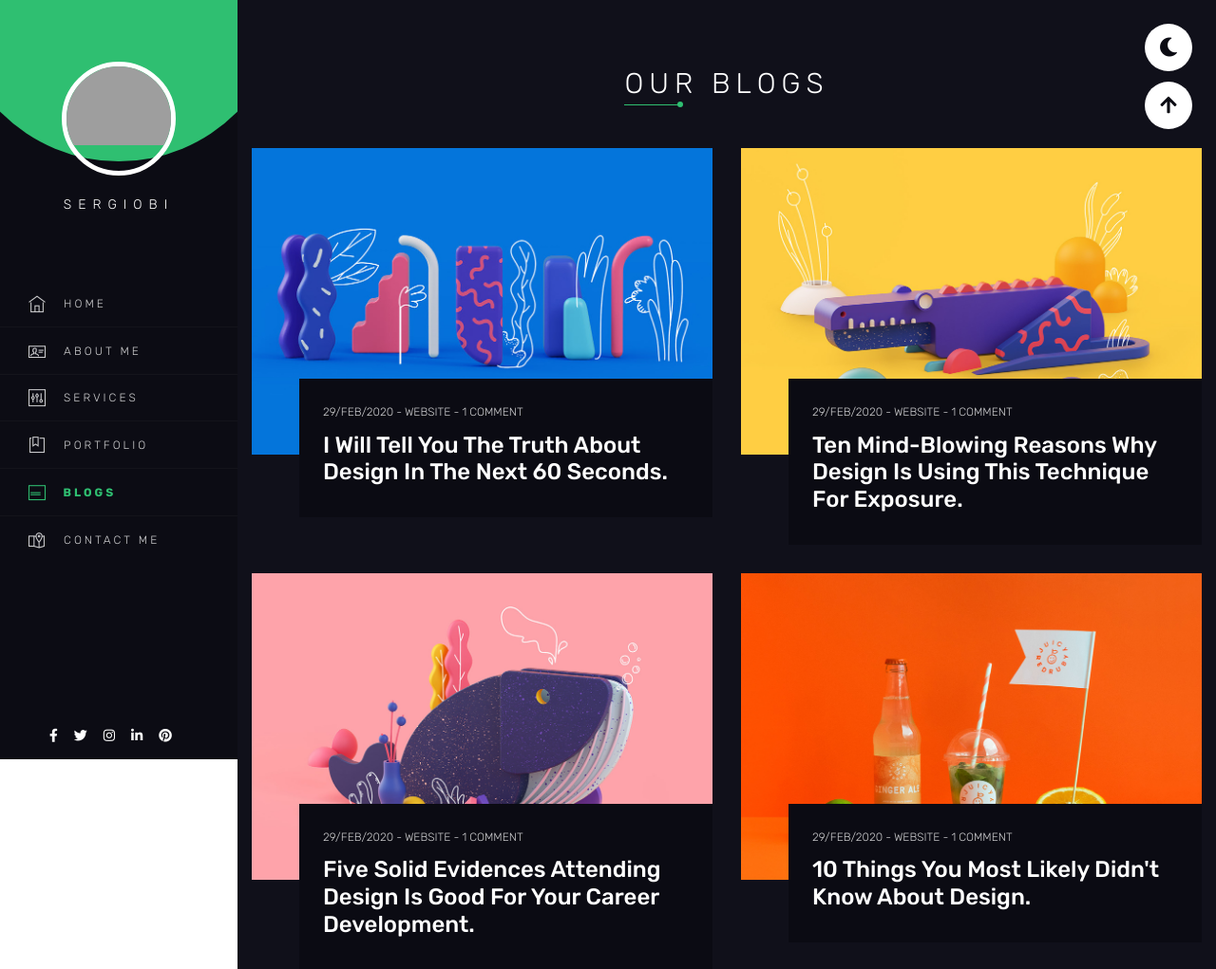
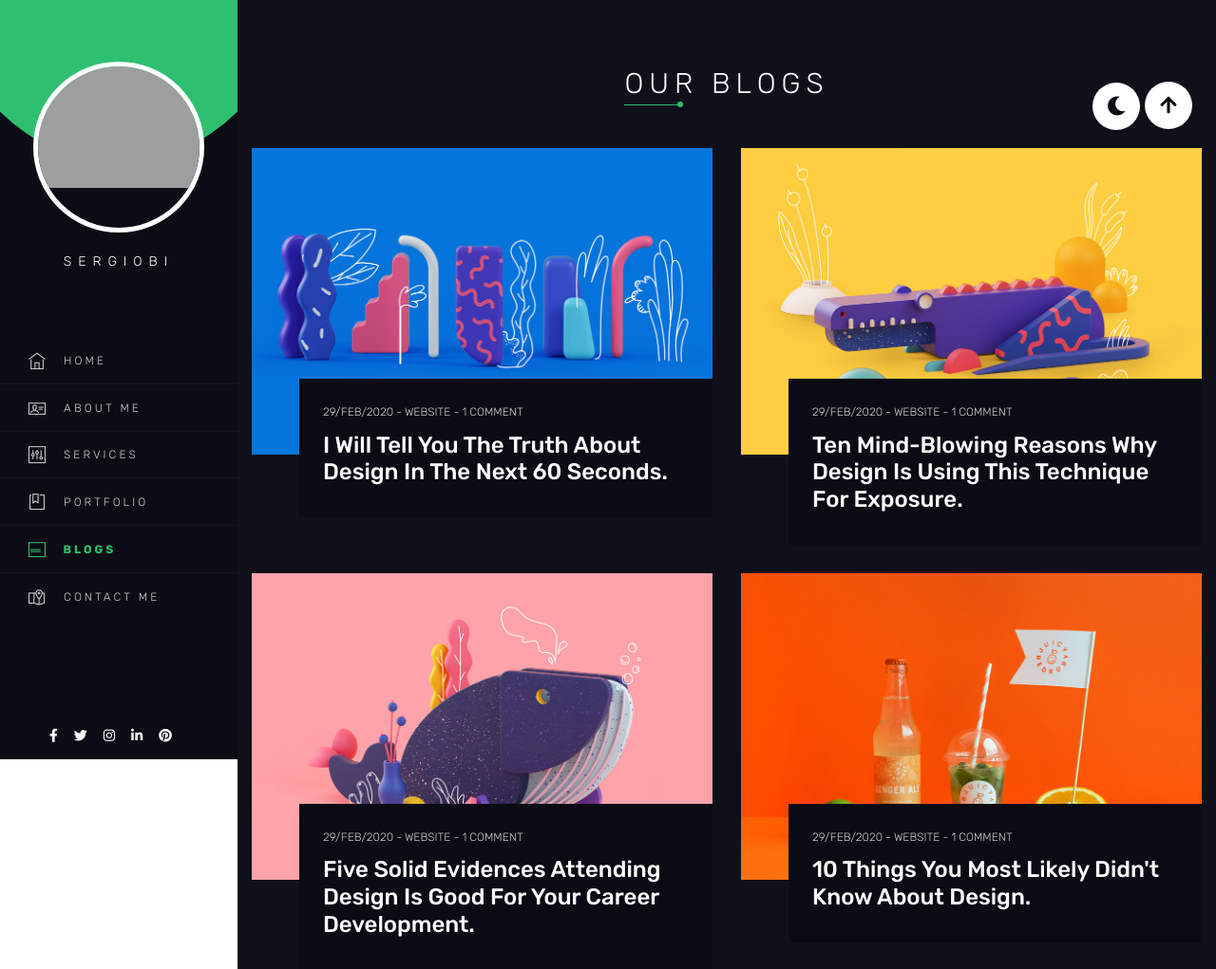
Before and after one commit to LittleGyaani/subhasish-sahoo, a PHP site: page /blog.html in a window 1280 px wide. Shown: the top 1021 px of the page at 95% size. Run offline with PHP 8.4, Linux system fonts and the light colour scheme; some libraries are stand-ins or nearby versions; some web fonts are replaced; grey boxes are pictures that could not be loaded.

Commit message:
Uploaded fresh pics

```diff
--- a/static/css/style.css
+++ b/static/css/style.css
@@ -233,8 +233,8 @@ mark {
   background: #2fbf71;
 }
 .header-left .hl-top .img {
-  width: 120px;
-  height: 120px;
+  width: 180px;
+  height: 180px;
   overflow: hidden;
   display: inline-block;
   vertical-align: top;
@@ -947,12 +947,12 @@ mark {
   opacity: 1;
 }
 
-/* Demo
+/* Color Switcher
 ---------------------*/
 .color_switch {
   position: fixed;
-  top: 25px;
-  right: 25px;
+  top: 87px;
+  right: 80px;
   width: 50px;
   height: 50px;
   line-height: 50px;
--- a/static/js/custom.js
+++ b/static/js/custom.js
@@ -261,7 +261,7 @@
      * Got to Top
     /* ---------------------------------------------- */
     NAY.Demo = function() {
-        $("body").append("<label class='color_switch'><i class='fas fa-moon'></i></label><a class='demo-back-link' href='#home' onclick='goToTop();'><i class='fas fa-arrow-up'></i></a>");
+        $("body").append("<label class='color_switch'><i class='fas fa-moon'></i></label><a class='demo-back-link' href='#home'><i class='fas fa-arrow-up'></i></a>");
         $(".color_switch").click(function(){
             $(this).toggleClass('m-toggle-toggle');
             $('body').toggleClass('theme-light');
```
Also changed, not shown: static/img/about-me-intro.png, static/img/home-banner.png, static/img/ico-market.png (added), static/img/ico-mirrortrading.png (added), static/img/ico-premuimbroker.png (added), static/img/ss-logo.png, 1 other file.
